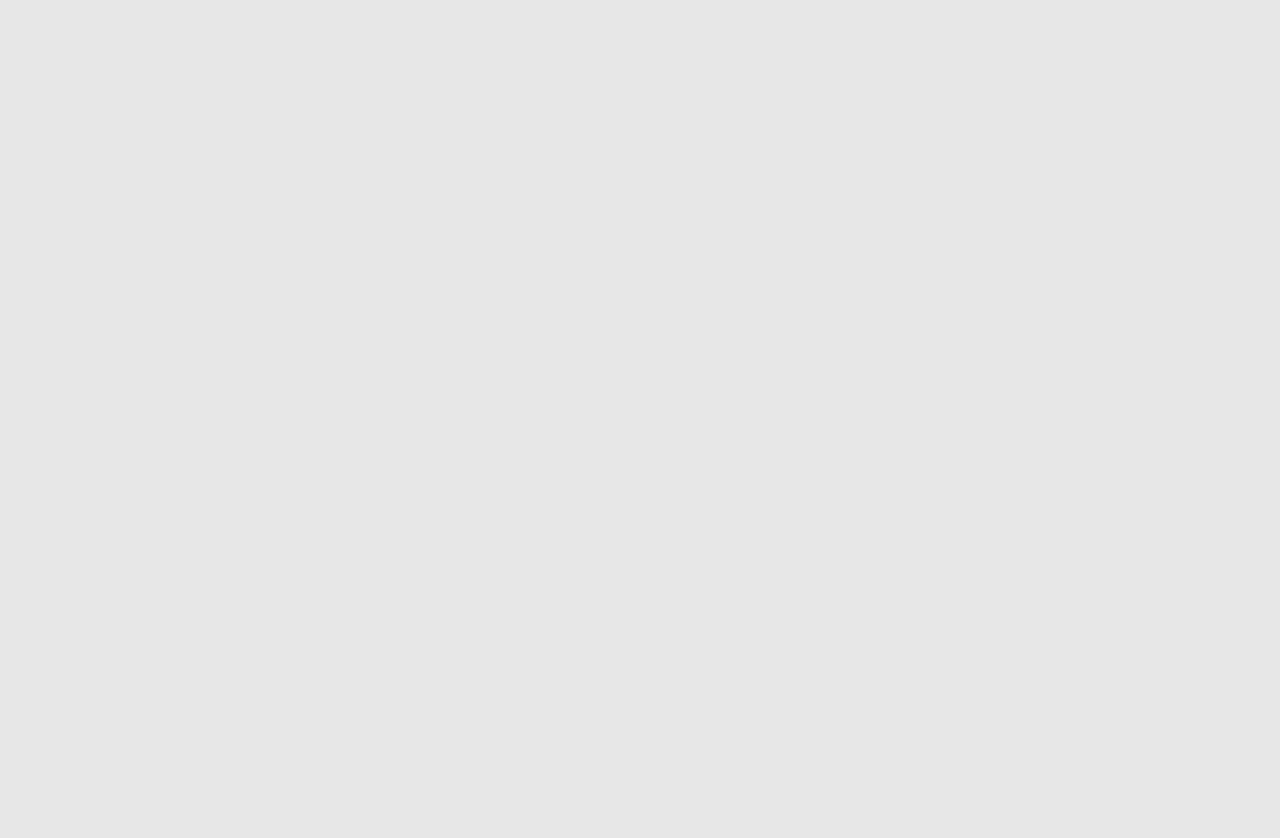
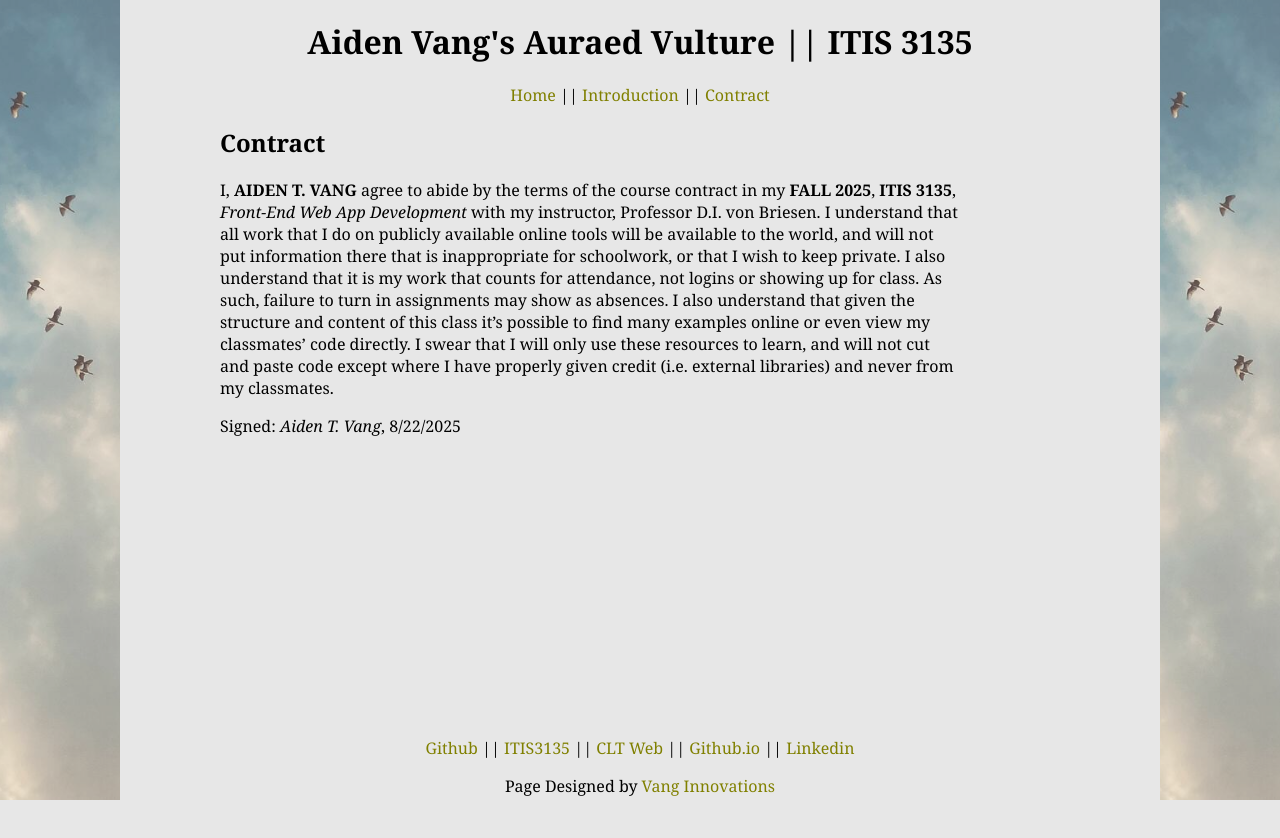
Before and after one commit to avang15/itis3135-react, a React (Vite) app: page /contract.html in a window 1280 px wide. Before the commit this address had no page. Shown: the top 838 px of the page. Before the commit the page ends 800 px from the top, so only its background shows below. Built offline with nearby package versions, Linux system fonts and the light colour scheme.

Commit message:
vercel fix 3

```diff
--- a/src/Header.jsx
+++ b/src/Header.jsx
@@ -1,15 +1,13 @@
-import { Link } from "react-router-dom";
-
 export default function Header() {
   return (
     <header>
       <h1>Aiden Vang's Auraed Vulture || ITIS 3135</h1>
       <nav>
-        <Link to="/">Home</Link>
-        {" || "}
-        <Link to="/introduction">Introduction</Link>
-        {" || "}
-        <Link to="/contract">Contract</Link>
+        <a href="./"> Home </a>
+        ||
+        <a href="introduction.html"> Introduction </a>
+        ||
+        <a href="contract.html"> Contract </a>
       </nav>
     </header>
   );
--- a/src/main.jsx
+++ b/src/main.jsx
@@ -13,9 +13,9 @@ createRoot(document.getElementById('root')).render(
     <BrowserRouter>
       <Routes>
         <Route path='/' element={<Layout />}>
-          <Route index element={<Index />} />
-          <Route path='introduction' element={<Introduction />} />
-          <Route path='contract' element={<Contract />} />
+          <Route path='/' element={<Index />}></Route>
+          <Route path='/introduction.html' element={<Introduction />}></Route>
+          <Route path='/contract.html' element={<Contract />}></Route>
         </Route>
       </Routes>
     </BrowserRouter>
```
